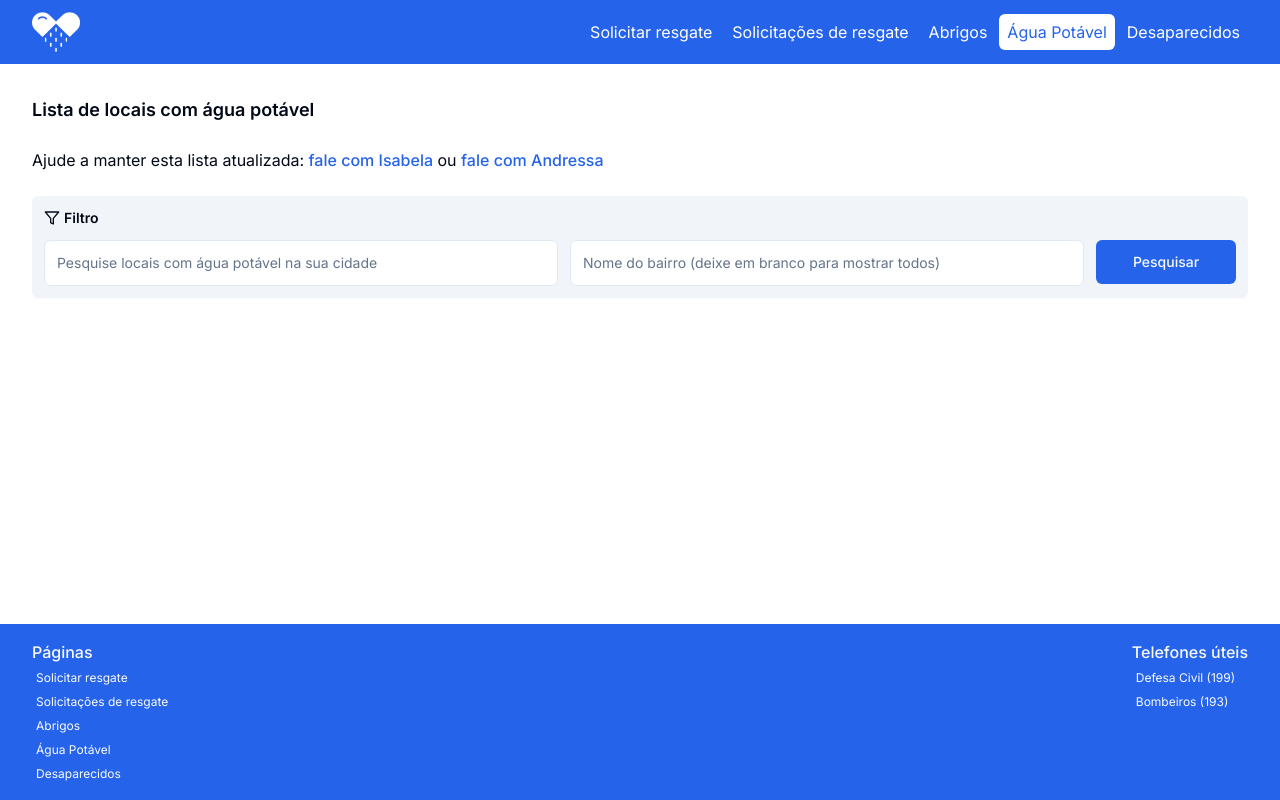
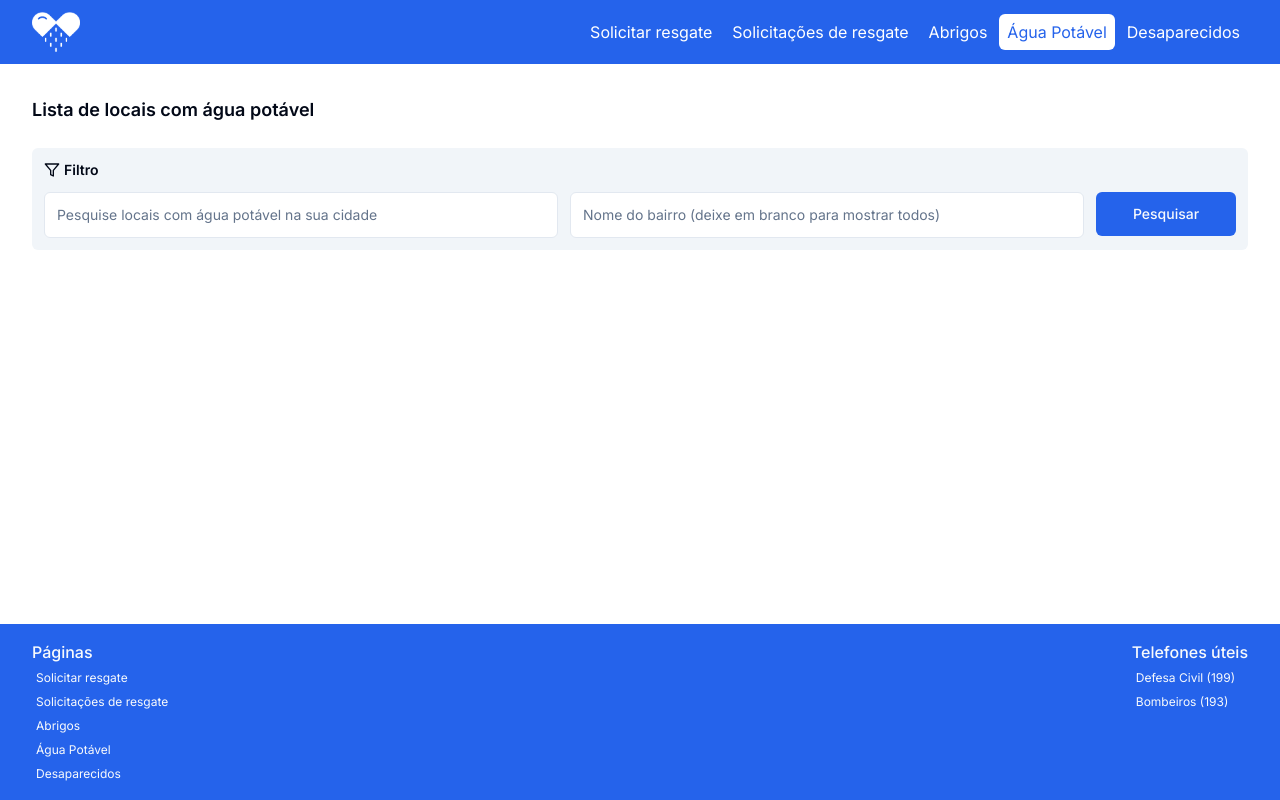
Before and after one commit to JoiaribeAlves/rescue, a Next.js app: page /agua in a window 1280 px wide. Built offline with nearby package versions, Linux system fonts and the light colour scheme.

Commit message:
refactor: remove ContactList component

```diff
--- a/src/app/agua/page.tsx
+++ b/src/app/agua/page.tsx
@@ -1,7 +1,6 @@
 import type { Metadata } from "next";
 
 import { WaterList } from "./components/WaterList";
-import { ContactList } from "@/components/ContactList";
 
 export const metadata: Metadata = {
 	title: "Lista de locais com água potável - Enchentes RS",
@@ -13,8 +12,6 @@ export default function Shelter() {
 		<div className="py-8 px-4 lg:px-8 flex flex-col gap-6">
 			<h1 className="font-semibold text-lg">Lista de locais com água potável</h1>
 
-			<ContactList />
-
 			<WaterList />
 		</div>
 	);
```
